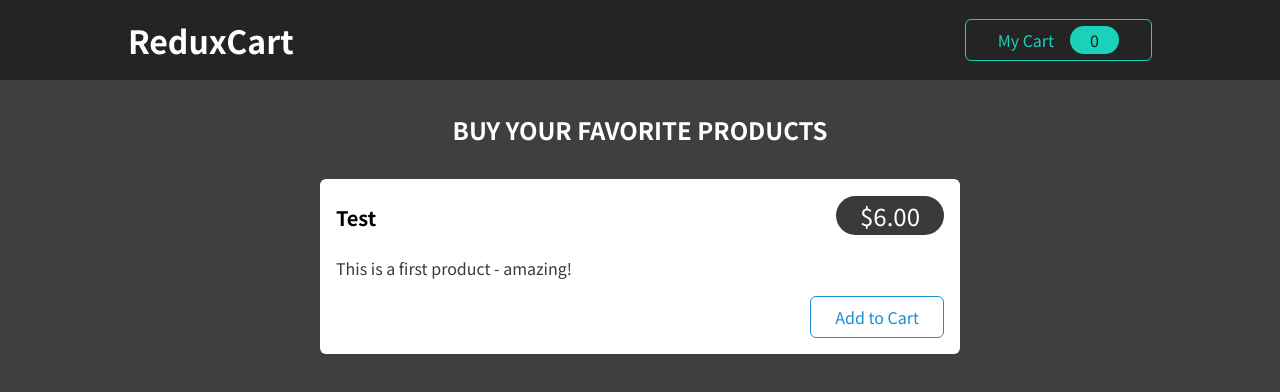
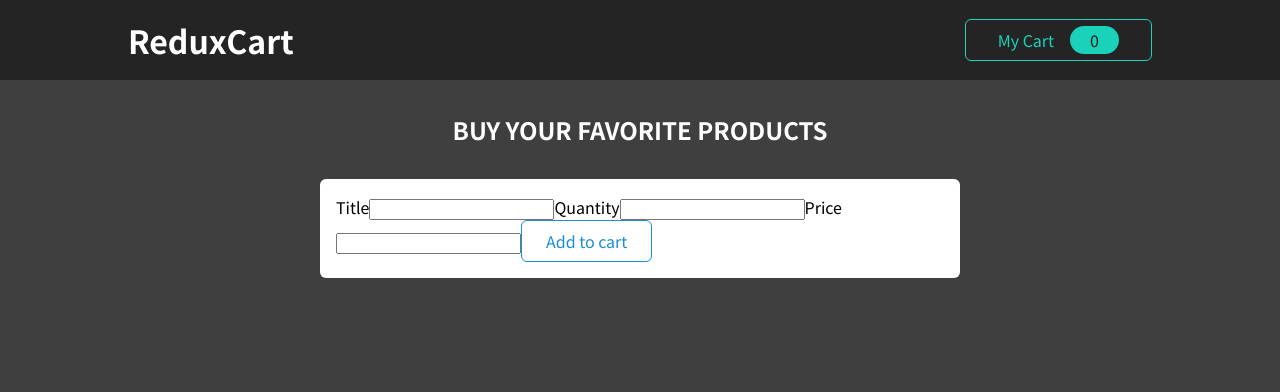
Before and after one commit to ogedengbewisdom/advanceRedux, a React (Create React App) app: page / in a window 1280 px wide. Shown: the top 392 px of the page. Built offline with nearby package versions, Linux system fonts and the light colour scheme.

Commit message:
use react hook

```diff
--- a/src/components/Shop/ProductItem.js
+++ b/src/components/Shop/ProductItem.js
@@ -1,27 +1,60 @@
-import { useDispatch } from 'react-redux';
+
 import Card from '../UI/Card';
 import classes from './ProductItem.module.css';
-import { cartSliceActions } from '../../store/cart';
+
+import useInput from '../../hook/useInput';
 const ProductItem = (props) => {
-  const { title, price, description } = props;
+  // const { title, price, description } = props;
 
-  const dispatch = useDispatch()
+  const {value: title, valueChangeHandler: titleChangeHandler, reset: resetTitle} = useInput(value => value.trim() !== "")
 
-  const addToCartHandler = () => {
-    dispatch(cartSliceActions.addToCart({ title: 'Test Item', quantity: 3, total: 18, price: 6 }))
+  const {value: quantity, valueChangeHandler: quantityChangeHandler, reset: resetQuantity} = useInput(value => value > 0)
+
+  const {value: price, valueChangeHandler: priceChangeHandler, reset: resetPrice} = useInput(value => value > 0)
+
+
+
+
+
+  const submitHandler = (event) => {
+    event.preventDefault()
+    const data = {
+      title: title,
+      quantity: +quantity,
+      price: +price,
+      total: quantity * price
+    }
+
+    props.onAddCart(data)
+    resetPrice()
+    resetQuantity()
+    resetTitle()
   }
 
   return (
     <li className={classes.item}>
       <Card>
-        <header>
+
+        <form onSubmit={submitHandler}>
+          <label>Title</label>
+          <input type='text' onChange={titleChangeHandler} value={title}></input>
+
+          <label>Quantity</label>
+          <input type='number' onChange={quantityChangeHandler} value={quantity}></input>
+
+          <label>Price</label>
+          <input type='number' onChange={priceChangeHandler} value={price}></input>
+
+          <button>Add to cart</button>
+        </form>
+        {/* <header>
           <h3>{title}</h3>
           <div className={classes.price}>${price.toFixed(2)}</div>
         </header>
         <p>{description}</p>
         <div className={classes.actions}>
           <button  onClick={addToCartHandler}>Add to Cart</button>
-        </div>
+        </div> */}
       </Card>
     </li>
   );
```
